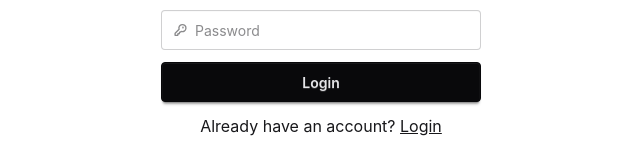
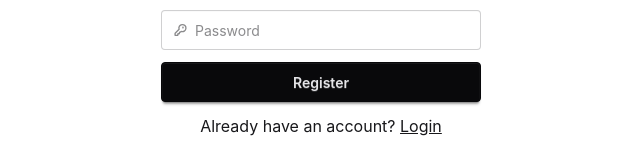
Before and after one commit to pratham-sarankar/gprec-chat-frontend, a React app: page /register in a window 1280 px wide. Shown: the part 406-558 px from the top of the page, without its empty margins (319-959 px from the left). Built offline with nearby package versions, Linux system fonts and the light colour scheme; the HTML template or start-up script is replaced by a standard one.

Commit message:
Integrate register API and print the response.

```diff
--- a/src/pages/Register.jsx
+++ b/src/pages/Register.jsx
@@ -5,6 +5,28 @@ function Register() {
     const [fullName, setFullName] = useState('');
     const [username, setUsername] = useState('');
     const [password, setPassword] = useState('');
+
+    async function handleOnClick() {
+        const myHeaders = new Headers();
+        myHeaders.append("Content-Type", "application/json");
+
+        const raw = JSON.stringify({
+            "fullName": fullName,
+            "username": username,
+            "password": password
+        });
+
+        const requestOptions = {
+            method: "POST",
+            headers: myHeaders,
+            body: raw,
+            redirect: "follow"
+        };
+
+        const response = await fetch("http://localhost:8080/register", requestOptions);
+        const data = await response.json();
+        console.log(data);
+    }
 
     return (
         <>
@@ -83,7 +105,7 @@ function Register() {
                         onChange={(e) => { setPassword(e.target.value) }}
                     />
                 </label>
-                <button className="btn btn-neutral w-80">Login</button>
+                <button onClick={handleOnClick} className="btn btn-neutral w-80">Register</button>
                 <p>Already have an account? <Link className='link' to="/login">Login</Link></p>
             </div>
         </>
```
